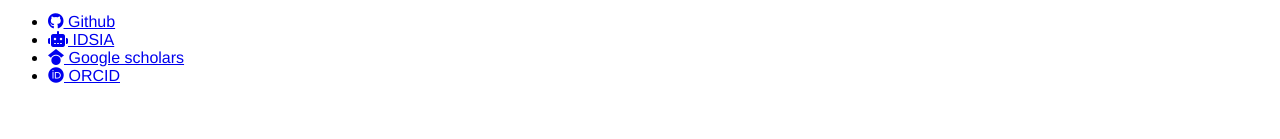
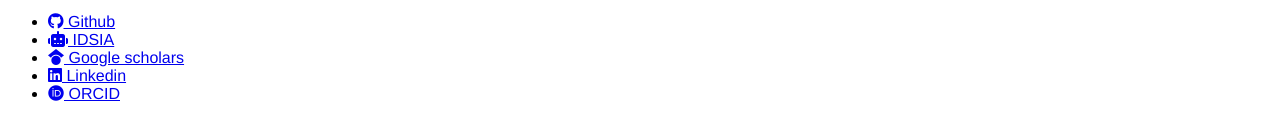
Before and after one commit to jeguzzi/jeguzzi.github.io, a plain HTML site: page index.html in a window 1280 px wide. Shown: the part 189-328 px from the top of the page. Drawn offline with Linux system fonts and the light colour scheme.

Commit message:
Update index.html

```diff
--- a/index.html
+++ b/index.html
@@ -40,6 +40,10 @@ I hold a Master's degree in Physics for ETH Zurich and a PhD in Informatics from
 <i class="fa-brands fa-google-scholar"></i> Google scholars</a>
 </li>
 <li>
+<a href="https://www.linkedin.com/in/jerome-guzzi-a919923a/"/>
+<i class="fab fa-linkedin"></i> Linkedin</a>
+</li>
+<li>
 <a href="https://orcid.org/0000-0002-1263-4110"/>
 <i class="fa-brands fa-orcid"></i> ORCID</a>
 </li>
```
